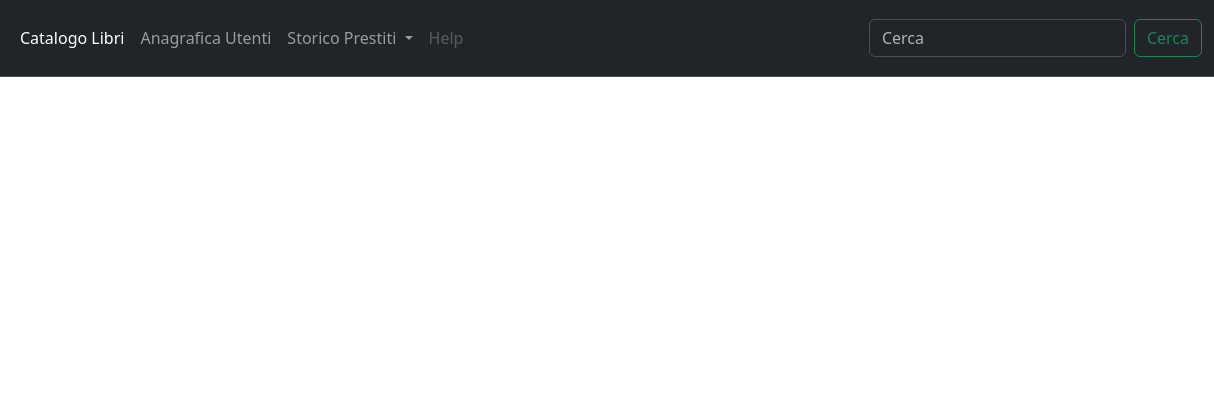
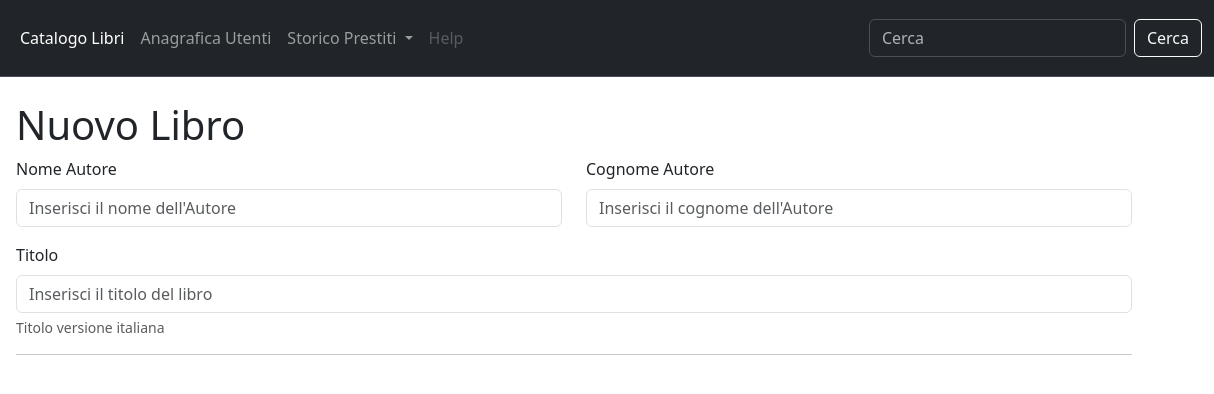
Before and after one commit to DeserioArianna/html-css-bootstrap-dashboard, a plain HTML site: page new-book.html in a window 1280 px wide. Shown: the full height of the page, 66-1280 px from the left. Drawn offline with nearby package versions, Linux system fonts and the light colour scheme.

Commit message:
feat:inizio del main

```diff
--- a/new-book.html
+++ b/new-book.html
@@ -1,24 +1,32 @@
 <!DOCTYPE html>
 <html lang="en">
+
 <head>
     <meta charset="UTF-8">
     <meta name="viewport" content="width=device-width, initial-scale=1.0">
     <title>Bootstrap Dashboard</title>
 
-    <link rel="stylesheet" href="https://cdnjs.cloudflare.com/ajax/libs/font-awesome/6.6.0/css/all.min.css" integrity="sha512-Kc323vGBEqzTmouAECnVceyQqyqdsSiqLQISBL29aUW4U/M7pSPA/gEUZQqv1cwx4OnYxTxve5UMg5GT6L4JJg==" crossorigin="anonymous" referrerpolicy="no-referrer" />
-    <link href="https://cdn.jsdelivr.net/npm/bootstrap@5.3.3/dist/css/bootstrap.min.css" rel="stylesheet" integrity="sha384-QWTKZyjpPEjISv5WaRU9OFeRpok6YctnYmDr5pNlyT2bRjXh0JMhjY6hW+ALEwIH" crossorigin="anonymous">
+    <link rel="stylesheet" href="https://cdnjs.cloudflare.com/ajax/libs/font-awesome/6.6.0/css/all.min.css"
+        integrity="sha512-Kc323vGBEqzTmouAECnVceyQqyqdsSiqLQISBL29aUW4U/M7pSPA/gEUZQqv1cwx4OnYxTxve5UMg5GT6L4JJg=="
+        crossorigin="anonymous" referrerpolicy="no-referrer" />
+    <link href="https://cdn.jsdelivr.net/npm/bootstrap@5.3.3/dist/css/bootstrap.min.css" rel="stylesheet"
+        integrity="sha384-QWTKZyjpPEjISv5WaRU9OFeRpok6YctnYmDr5pNlyT2bRjXh0JMhjY6hW+ALEwIH" crossorigin="anonymous">
 
 
 </head>
+
 <body>
 
     <header>
-        <nav class="navbar navbar-expand-lg  navbar bg-dark border-bottom border-body fixed-top" data-bs-theme="dark">
+        <nav class="navbar navbar-expand-lg  navbar bg-dark border-bottom border-body fixed-top sticky-top"
+            data-bs-theme="dark">
             <div class="container-fluid">
                 <a class="navbar-brand" href="./index.html">
                     <img src="./img/duck.png" alt="Paperella stilizzata in pixel" width="50" height="50">
                 </a>
-              <button class="navbar-toggler" type="button" data-bs-toggle="collapse" data-bs-target="#navbarSupportedContent" aria-controls="navbarSupportedContent" aria-expanded="false" aria-label="Toggle navigation">
+                <button class="navbar-toggler" type="button" data-bs-toggle="collapse"
+                    data-bs-target="#navbarSupportedContent" aria-controls="navbarSupportedContent"
+                    aria-expanded="false" aria-label="Toggle navigation">
                     <span class="navbar-toggler-icon"></span>
                 </button>
                 <div class="collapse navbar-collapse" id="navbarSupportedContent">
@@ -30,13 +38,16 @@
                             <a class="nav-link" href="#">Anagrafica Utenti</a>
                         </li>
                         <li class="nav-item dropdown">
-                    <a class="nav-link dropdown-toggle" href="#" role="button" data-bs-toggle="dropdown" aria-expanded="false">
+                            <a class="nav-link dropdown-toggle" href="#" role="button" data-bs-toggle="dropdown"
+                                aria-expanded="false">
                                 Storico Prestiti
                             </a>
                             <ul class="dropdown-menu">
                                 <li><a class="dropdown-item" href="#">Action</a></li>
                                 <li><a class="dropdown-item" href="#">Another action</a></li>
-                      <li><hr class="dropdown-divider"></li>
+                                <li>
+                                    <hr class="dropdown-divider">
+                                </li>
                                 <li><a class="dropdown-item" href="#">Something else here</a></li>
                             </ul>
                         </li>
@@ -46,7 +57,7 @@
                     </ul>
                     <form class="d-flex" role="search">
                         <input class="form-control me-2" type="search" placeholder="Cerca" aria-label="Cerca">
-                  <button class="btn btn-outline-success" type="submit">Cerca</button>
+                        <button class="btn btn-outline-light" type="submit">Cerca</button>
                     </form>
                 </div>
             </div>
@@ -54,7 +65,42 @@
     </header>
 
     <main>
+        <div class="container">
+            <h1 class="pt-4">Nuovo Libro</h1>
+            <form action="">
+                <div class="row">
+                    <div class="col-6">
+                        <div class="mb-3">
+                            <label for="authorname" class="form-label">Nome Autore</label>
+                            <input type="text" class="form-control" id="authorname" placeholder="Inserisci il nome dell'Autore">
+                        </div>
+                    </div>
+                    <div class="col-6">
+                        <div class="mb-3">
+                            <label for="authorname" class="form-label">Cognome Autore</label>
+                            <input type="text" class="form-control" id="authorname" placeholder="Inserisci il cognome dell'Autore">
+                        </div>
+                    </div>
+                    <div class="col-12">
+                        <label for="title-book" class="form-label">Titolo</label>
+                        <input type="text" class="form-control" id="title-book" placeholder="Inserisci il titolo del libro">
+                        <div id="title-book-help" class="form-text">
+                            Titolo versione italiana
+                        </div>
+                    </div>
+                    <div class="col-12 col-lg-4"></div>
+                    <div class="col-12 col-lg-4"></div>
+                    <div class="col-12 col-lg-4"></div>
+                </div>
+
+                <hr>
+
+            </form>
+        </div>
     </main>
-    <script src="https://cdn.jsdelivr.net/npm/bootstrap@5.3.3/dist/js/bootstrap.bundle.min.js" integrity="sha384-YvpcrYf0tY3lHB60NNkmXc5s9fDVZLESaAA55NDzOxhy9GkcIdslK1eN7N6jIeHz" crossorigin="anonymous"></script>
+    <script src="https://cdn.jsdelivr.net/npm/bootstrap@5.3.3/dist/js/bootstrap.bundle.min.js"
+        integrity="sha384-YvpcrYf0tY3lHB60NNkmXc5s9fDVZLESaAA55NDzOxhy9GkcIdslK1eN7N6jIeHz"
+        crossorigin="anonymous"></script>
 </body>
+
 </html>
```
Also changed, not shown: index.html (+2 -2 lines). Lines whose indentation alone changed are shown as unchanged.
